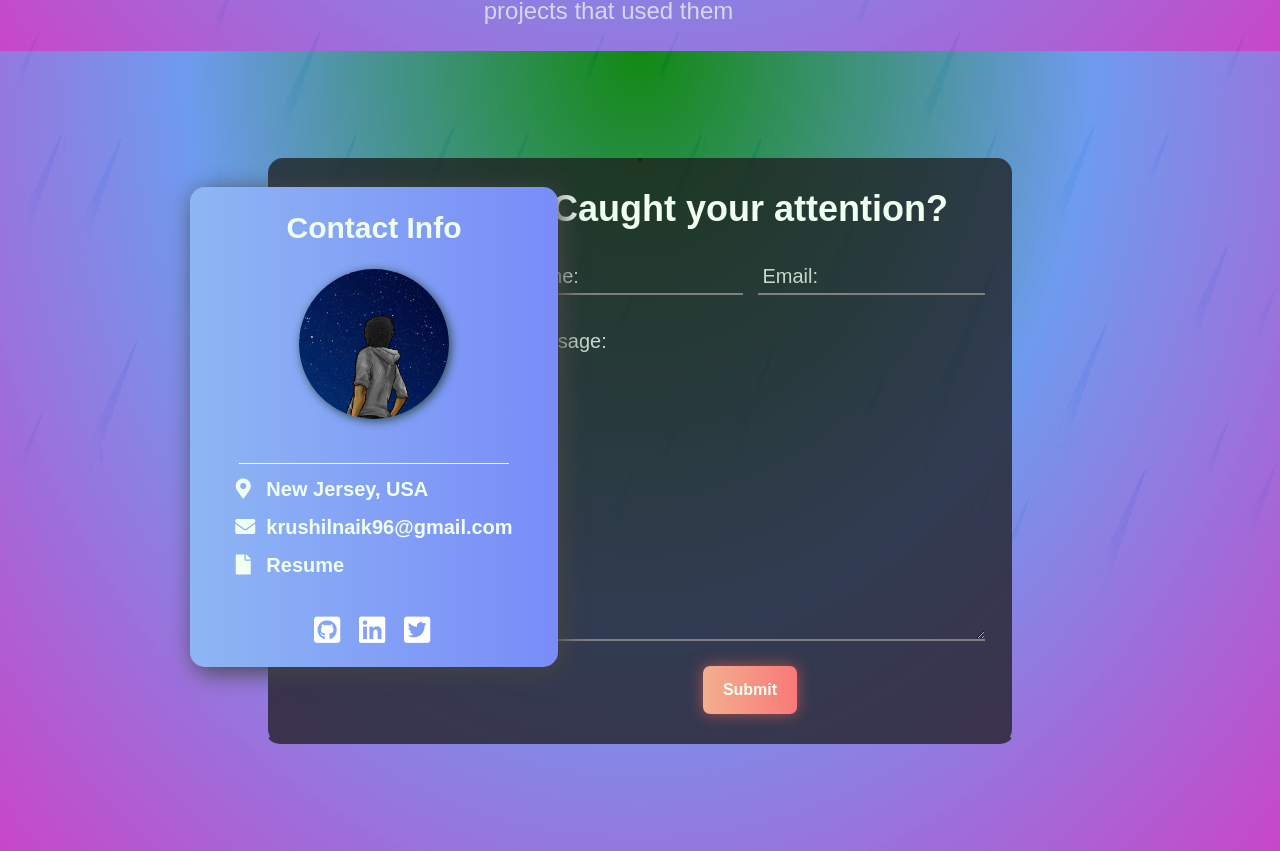
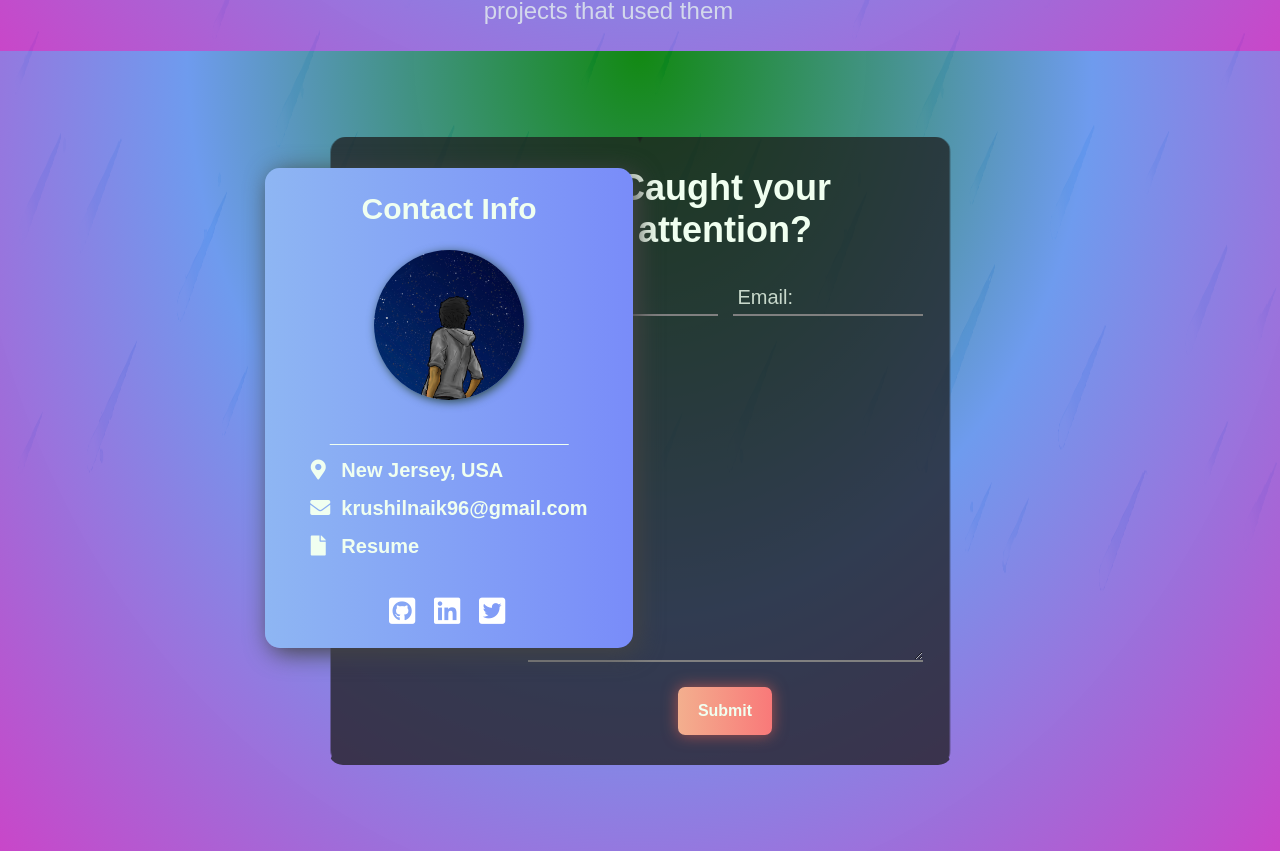
Before and after one commit to krushilnaik/krushilnaik.github.io, a React (Create React App) app: page / in a window 1280 px wide. Shown: the part 2349-3200 px from the top of the page. Built offline with nearby package versions, Linux system fonts and the light colour scheme; a web font is replaced by a local one.

Commit message:
Styling tweaks
- make contact form more compact

```diff
--- a/src/pages/scss/ContactForm.scss
+++ b/src/pages/scss/ContactForm.scss
@@ -11,8 +11,8 @@
 		gap: 15px;
 		border-radius: 15px;
 		padding: 30px;
-		padding-left: 20%;
-		width: 60%;
+		padding-left: 16%;
+		width: 50%;
 		margin: auto;
 
 		position: relative;
@@ -64,7 +64,7 @@
 					content: '';
 					position: absolute;
 					height: 1px;
-					width: 85%;
+					width: 75%;
 					left: 50%;
 					top: -15%;
 					transform: translateX(-50%);
```
